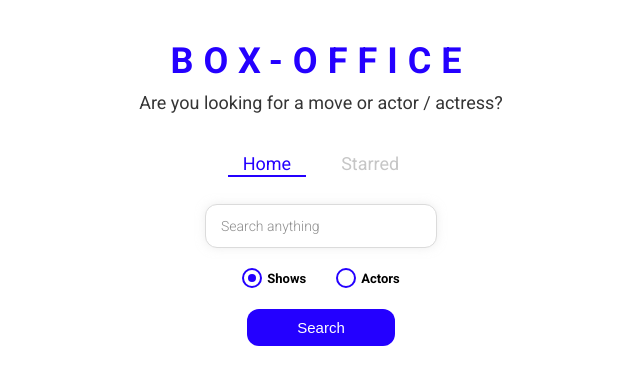
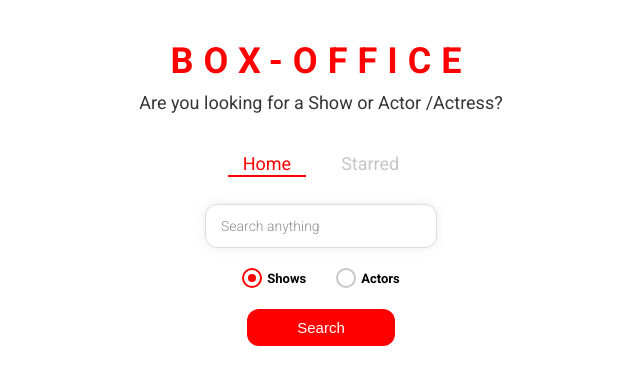
Before and after one commit to spectrum007/box-office, a React (Create React App) app: page /#/ in a window 1280 px wide. Shown: the top 384 px of the page, without its empty margins (319-959 px from the left). Built offline with nearby package versions, Linux system fonts and the light colour scheme.

Commit message:
The app go red and blue

```diff
--- a/src/App.js
+++ b/src/App.js
@@ -10,6 +10,7 @@ const theme = {
     blue: '#2400ff',
     gray: '#c6c6c6',
     dark: '#353535',
+    red: '#FF0000',
   },
 };
 
--- a/src/Components/CustomRadio.js
+++ b/src/Components/CustomRadio.js
@@ -24,13 +24,16 @@ const RadioWrapper = styled.label`
     height: 16px;
     width: 16px;
     background-color: #fff;
-    border: 2px solid ${({ theme }) => theme.mainColors.blue};
+    border: 2px solid ${({ theme }) => theme.mainColors.gray};
     border-radius: 50%;
   }
 
   input:checked ~ span {
     background-color: #fff;
-    border: 2px solid ${({ theme }) => theme.mainColors.blue};
+    border: 2px solid ${({ theme }) => theme.mainColors.red};
+    &.actors {
+      border: 2px solid ${({ theme }) => theme.mainColors.blue};
+    }
   }
 
   span:after {
@@ -49,16 +52,20 @@ const RadioWrapper = styled.label`
     width: 8px;
     height: 8px;
     border-radius: 50%;
-    background: ${({ theme }) => theme.mainColors.blue};
+    background: ${props => {
+      return props.gopal === 'x'
+        ? props.theme.mainColors.blue
+        : props.theme.mainColors.red;
+    }};
   }
 `;
 
-const CustomRadio = ({ label, ...restofprops }) => {
+const CustomRadio = ({ label, input, className, ...restofprops }) => {
   return (
-    <RadioWrapper htmlFor={restofprops.id}>
+    <RadioWrapper htmlFor={restofprops.id} className={className} gopal={input}>
       {label}
-      <input {...restofprops} type="radio" />
-      <span />
+      <input className={className} {...restofprops} type="radio" />
+      <span className={className} />
     </RadioWrapper>
   );
 };
--- a/src/Components/MainPageLayout.js
+++ b/src/Components/MainPageLayout.js
@@ -2,12 +2,14 @@ import React from 'react';
 import Navs from './Navs';
 import Title from './Title';
 
-const MainPageLayout = ({ children }) => {
+const MainPageLayout = ({ children, isShows }) => {
+  const showsActive = isShows === 'shows';
   return (
     <div>
       <Title
+        isShows={showsActive}
         title="Box-Office"
-        subtitle="Are you looking for a move or actor / actress?"
+        subtitle="Are you looking for a Show or Actor /Actress?"
       />
       <Navs />
       {children}
--- a/src/Components/NavsStyled.js
+++ b/src/Components/NavsStyled.js
@@ -16,7 +16,11 @@ export const LinkStyled = styled(Link)`
   text-decoration: none;
   color: ${({ theme }) => theme.mainColors.gray};
   &.active {
-    color: ${({ theme }) => theme.mainColors.blue};
+    color: ${props => {
+      return props.to === '/'
+        ? props.theme.mainColors.red
+        : props.theme.mainColors.blue;
+    }};
     &:after {
       content: '';
       position: absolute;
@@ -24,7 +28,11 @@ export const LinkStyled = styled(Link)`
       height: 2px;
       left: 0%;
       bottom: 0;
-      background-color: ${({ theme }) => theme.mainColors.blue};
+      background-color: ${props => {
+        return props.to === '/'
+          ? props.theme.mainColors.red
+          : props.theme.mainColors.blue;
+      }};
       animation: slide-in 0.3s ease-in forwards;
       @keyframes slide-in {
         from {
--- a/src/Components/Show/ShowGrid.js
+++ b/src/Components/Show/ShowGrid.js
@@ -2,10 +2,10 @@ import React from 'react';
 import ShowCard from './ShowCard';
 import ImageNotFound from '../../Images/not-found.png';
 import { FlexGrid } from '../Styled';
-import { usePersistedReducer } from '../../misc/Custom-hooks';
+import { useShows } from '../../misc/Custom-hooks';
 
 const ShowGrid = ({ data }) => {
-  const [starredShows, DispatchStarred] = usePersistedReducer();
+  const [starredShows, DispatchStarred] = useShows();
 
   return (
     <FlexGrid>
--- a/src/Components/Title.js
+++ b/src/Components/Title.js
@@ -1,10 +1,10 @@
 import React from 'react';
 import { TitleWrapper } from './TitleStyled';
 
-const Title = ({ title, subtitle }) => {
+const Title = ({ title, subtitle, isShows }) => {
   return (
     <TitleWrapper>
-      <h1>{title}</h1>
+      <h1 className={isShows ? 'shows' : ''}>{title}</h1>
       <p> {subtitle}</p>
     </TitleWrapper>
   );
--- a/src/Components/TitleStyled.js
+++ b/src/Components/TitleStyled.js
@@ -5,10 +5,13 @@ export const TitleWrapper = styled.div`
   margin: 0 0 40px;
 
   h1 {
-    color: ${({ theme }) => theme.mainColors.blue};
     letter-spacing: 10px;
     text-transform: uppercase;
     margin: 0 0 10px;
+    color: ${({ theme }) => theme.mainColors.blue};
+    &.shows {
+      color: ${({ theme }) => theme.mainColors.red};
+    }
   }
 
   p {
--- a/src/Pages/Home.Styled.js
+++ b/src/Pages/Home.Styled.js
@@ -35,7 +35,6 @@ export const SearchButtonWrapper = styled.div`
 
   button {
     color: #fff;
-    background-color: ${({ theme }) => theme.mainColors.blue};
     margin: auto;
     padding: 10px 50px;
     font-size: 15px;
@@ -44,6 +43,10 @@ export const SearchButtonWrapper = styled.div`
     border-radius: 12px;
     &:hover {
       cursor: pointer;
+    }
+    background-color: ${({ theme }) => theme.mainColors.blue};
+    &.active {
+      background-color: ${({ theme }) => theme.mainColors.red};
     }
   }
 `;
--- a/src/Pages/Home.js
+++ b/src/Pages/Home.js
@@ -54,7 +54,7 @@ const Home = () => {
   };
 
   return (
-    <MainPageLayout>
+    <MainPageLayout isShows={SearchOption}>
       <SearchInput
         type="text"
         placeholder="Search anything"
@@ -74,6 +74,8 @@ const Home = () => {
         </div>
         <div>
           <CustomRadio
+            input="x"
+            className="actors"
             label="Actors"
             id="searchPeople"
             value="people"
@@ -84,6 +86,7 @@ const Home = () => {
       </RadioInputsWrapper>
       <SearchButtonWrapper>
         <button
+          className={isShowsSearch ? 'active' : ''}
           type="button"
           onClick={() => {
             onSearch();
--- a/src/Pages/Starred.js
+++ b/src/Pages/Starred.js
@@ -1,6 +1,6 @@
 import React, { useEffect, useReducer } from 'react';
 import MainPageLayout from '../Components/MainPageLayout';
-import { usePersistedReducer } from '../misc/Custom-hooks';
+import { useShows } from '../misc/Custom-hooks';
 import { apiGet } from '../misc/config';
 import ShowGrid from '../Components/Show/ShowGrid';
 
@@ -20,13 +20,13 @@ const reducer = (prevState, action) => {
   }
 };
 const initialState = {
-  shows: [],
+  shows: null,
   isLoading: true,
   error: null,
 };
 
 const Starred = () => {
-  const [starred] = usePersistedReducer();
+  const [starred] = useShows();
 
   const [{ shows, isLoading, error }, dispatch] = useReducer(
     reducer,
@@ -58,7 +58,7 @@ const Starred = () => {
     <MainPageLayout>
       {isLoading && <div> Shows are still loading </div>}
       {error && <div> Error occured : {error}</div>}
-      {!isLoading && !shows && <div> No shows were added </div>}
+      {!isLoading && !shows && <div> No shows are added </div>}
       {!isLoading && !error && shows && <ShowGrid data={shows} />}
     </MainPageLayout>
   );
--- a/src/index.js
+++ b/src/index.js
@@ -1,6 +1,6 @@
 import React from 'react';
 import ReactDOM from 'react-dom/client';
-import { BrowserRouter } from 'react-router-dom';
+import { HashRouter } from 'react-router-dom';
 import './index.css';
 import App from './App';
 import * as serviceWorkerRegistration from './serviceWorkerRegistration';
@@ -8,9 +8,9 @@ import * as serviceWorkerRegistration from './serviceWorkerRegistration';
 
 const root = ReactDOM.createRoot(document.getElementById('root'));
 root.render(
-  <BrowserRouter>
+  <HashRouter>
     <App />
-  </BrowserRouter>
+  </HashRouter>
 );
 
 // If you want your app to work offline and load faster, you can change
--- a/src/misc/Custom-hooks.js
+++ b/src/misc/Custom-hooks.js
@@ -17,7 +17,7 @@ function ShowsReducer(prevState, action) {
 
 // all this below code is used in Starred.js to merge useEffect and useReducer or useState to set data in the localstorage and get data from it and then fethch the shows id mentioned in the localStorage and return it in  form of an array of object
 
-export function usePersistedReducer(
+function usePersistedReducer(
   reducer = ShowsReducer,
   initialState = [],
   key = 'Shows'
@@ -33,9 +33,9 @@ export function usePersistedReducer(
 
   return [state, dispatch];
 }
-// export function useShows(key = 'shows') {
-//   return usePersistedReducer(ShowsReducer, [], key);
-// }
+export function useShows(key = 'shows') {
+  return usePersistedReducer(ShowsReducer, [], key);
+}
 
 // below code is for home.js it uses a useState with initialiser function to initialise the current state with the data in session storage data
 export function useLastQuery(key = 'lastQuery') {
```
